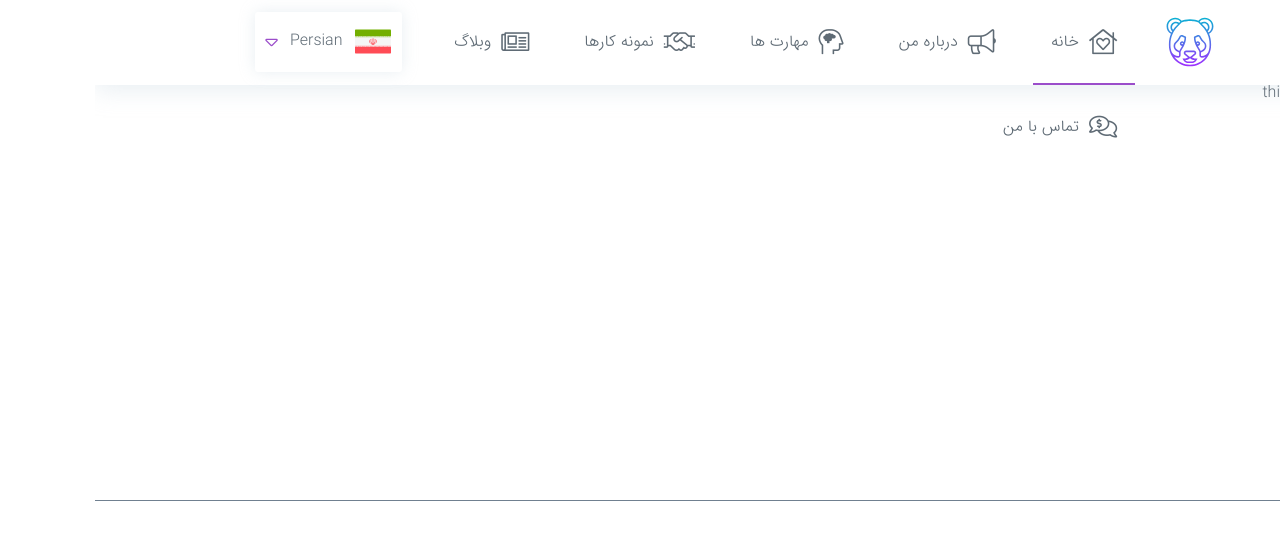
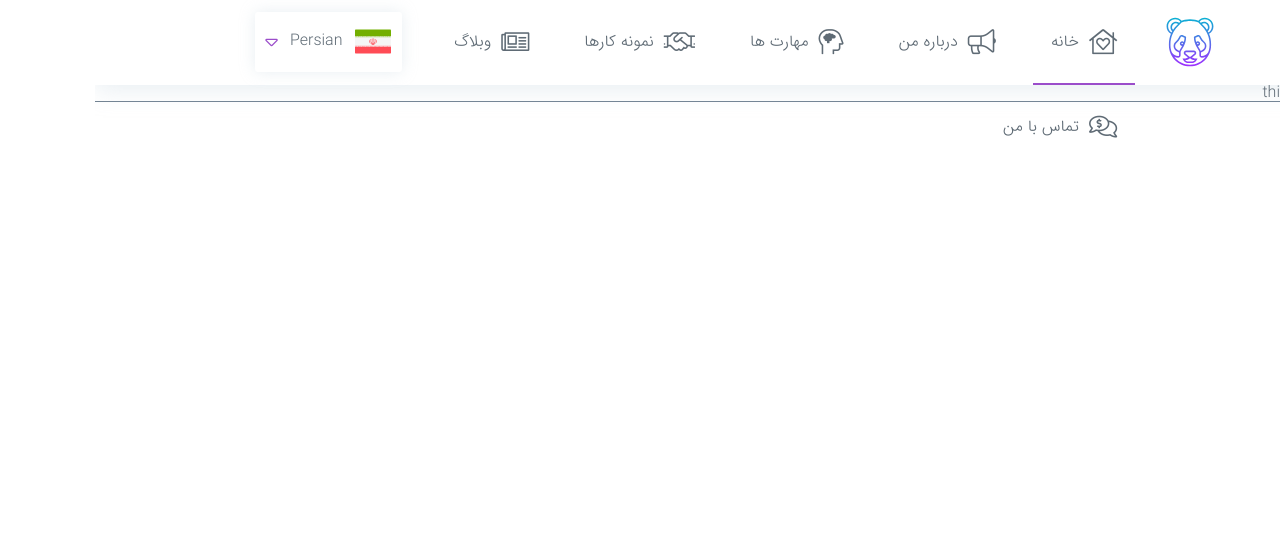
Before and after one commit to nerdpanda-ir/NerdPanda.Me, a React (Create React App) app: page / in a window 1280 px wide. Shown: the top 540 px of the page. Built offline with nearby package versions, Linux system fonts and the light colour scheme.

Commit message:
[file]{header.css}-> modified height property

```diff
--- a/src/css/Page/index/Header/header.css
+++ b/src/css/Page/index/Header/header.css
@@ -1,5 +1,5 @@
 header#pageHeader
 {
-    min-height: 500px;
+    min-height: auto;
     border-bottom:  1px solid slategrey;
 }
```
